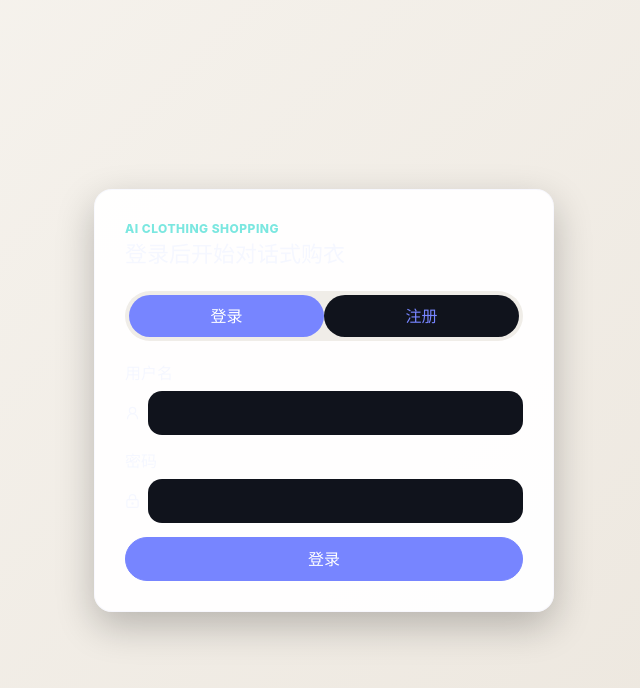
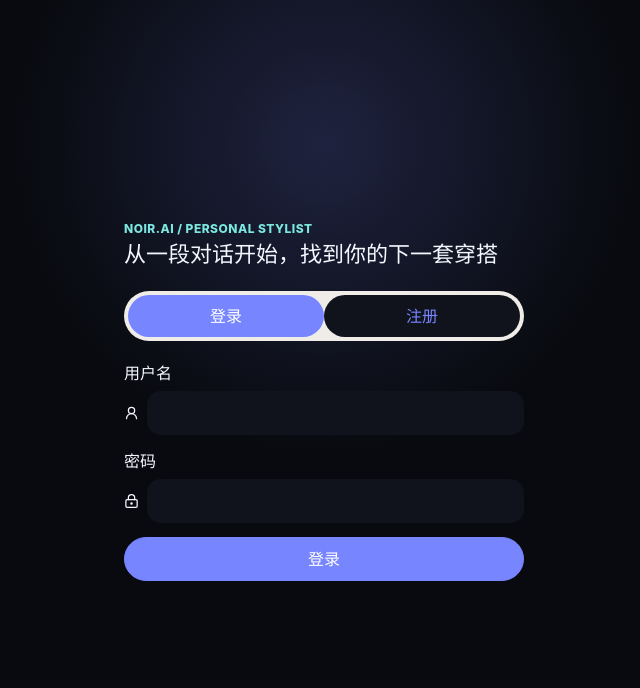
Before and after one commit to Gooddaybro/IntelligentOutfitRecommendationSystem, a React (Vite) app in the folder frontend/: page / in a window 1280 px wide. Shown: the top 688 px of the page, without its empty margins (316-956 px from the left). Built offline with nearby package versions, Linux system fonts and the light colour scheme; no server answers.

Commit message:
feat: style noir conversation and auth surfaces

```diff
--- a/frontend/src/features/assistant/ChatPanel.tsx
+++ b/frontend/src/features/assistant/ChatPanel.tsx
@@ -274,14 +274,14 @@ export function ChatPanel({ onRecommendations, state }: ChatPanelProps) {
   }
 
   return (
-    <section className="chat-panel">
-      <div className="section-heading">
+    <section className="chat-panel chat-panel--noir" aria-label="AI 穿搭对话">
+      <div className="section-heading chat-panel__heading">
         <div>
-          <p className="eyebrow">AI 需求分析</p>
+          <p className="eyebrow">CONVERSATION / AI</p>
           <h2>当前穿搭线索</h2>
         </div>
       </div>
-      <div className="ai-insight">
+      <div className="ai-insight ai-insight--noir">
         {activePreferenceItems.length > 0 || resolvedIntentItems.length > 0 || latestUserMessage ? (
           <>
             <p>AI 正在根据这些线索筛选商品：</p>
@@ -332,7 +332,7 @@ export function ChatPanel({ onRecommendations, state }: ChatPanelProps) {
           inputMode="numeric"
         />
       </div>
-      <div className="message-list" data-testid="chat-message-list">
+      <div className="message-list message-list--noir" data-testid="chat-message-list">
         {messages.map((message, index) => (
           <div key={`${message.role}-${index}`} className={`message ${message.role}`} data-testid={`chat-message-${message.role}`}>
             {message.content || "正在生成..."}
@@ -340,7 +340,7 @@ export function ChatPanel({ onRecommendations, state }: ChatPanelProps) {
         ))}
       </div>
       {error && <p className="error-text">{error}</p>}
-      <form className="chat-input" onSubmit={submit}>
+      <form className="chat-input chat-input--noir" onSubmit={submit}>
         <textarea
           data-testid="ai-chat-input"
           value={draft}
--- a/frontend/src/features/auth/AuthPanel.tsx
+++ b/frontend/src/features/auth/AuthPanel.tsx
@@ -24,10 +24,10 @@ export function AuthPanel({ error, isBusy, onLogin, onRegister }: AuthPanelProps
   }
 
   return (
-    <section className="auth-panel">
+    <section className="auth-panel auth-panel--noir">
       <div>
-        <p className="eyebrow">AI Clothing Shopping</p>
-        <h1>登录后开始对话式购衣</h1>
+        <p className="eyebrow">NOIR.AI / PERSONAL STYLIST</p>
+        <h1>从一段对话开始，找到你的下一套穿搭</h1>
       </div>
       <div className="segmented">
         <button
--- a/frontend/src/styles.css
+++ b/frontend/src/styles.css
@@ -94,7 +94,7 @@ p {
 
 .auth-shell {
   align-items: center;
-  background: linear-gradient(135deg, #f7f4ef, #ebe5dc);
+  background: radial-gradient(circle at 50% 18%, rgb(119 133 255 / 20%), transparent 34%), var(--bg);
   display: flex;
   min-height: 100vh;
   padding: 24px;
@@ -121,6 +121,13 @@ p {
   max-width: 460px;
   padding: 30px;
   width: 100%;
+}
+
+.auth-panel--noir,
+.chat-panel--noir {
+  background: transparent;
+  border: 0;
+  box-shadow: none;
 }
 
 .app-shell {
@@ -416,6 +423,18 @@ p {
   padding: 0;
 }
 
+.ai-insight--noir {
+  background: rgb(123 231 224 / 8%);
+  border-color: rgb(123 231 224 / 24%);
+  color: var(--text);
+}
+
+.ai-insight--noir p,
+.ai-insight--noir span,
+.ai-insight--noir li {
+  color: inherit;
+}
+
 .recommendation-notice {
   background: #fff8e8;
   border: 1px solid #edd9a7;
@@ -504,6 +523,14 @@ p {
   border-radius: 14px;
 }
 
+.chat-input--noir textarea,
+.filter-row input,
+.filter-row label {
+  background: rgb(5 7 13 / 52%);
+  border-color: var(--border);
+  color: var(--text);
+}
+
 .searchbar {
   align-items: center;
   grid-template-columns: auto minmax(180px, 1fr) auto;
@@ -521,6 +548,11 @@ p {
   padding: 12px;
 }
 
+.message-list--noir {
+  background: rgb(4 6 11 / 48%);
+  border-color: var(--border);
+}
+
 .message {
   border-radius: 16px;
   font-size: 14px;
@@ -530,14 +562,15 @@ p {
 }
 
 .message.user {
-  background: var(--primary);
+  background: linear-gradient(115deg, #6878ee, #8d6fff);
   color: #ffffff;
   justify-self: end;
 }
 
 .message.assistant {
-  background: #ffffff;
-  border: 1px solid var(--border);
+  background: rgb(255 255 255 / 7%);
+  border-color: var(--border);
+  color: var(--text);
 }
 
 .chat-input {
```
